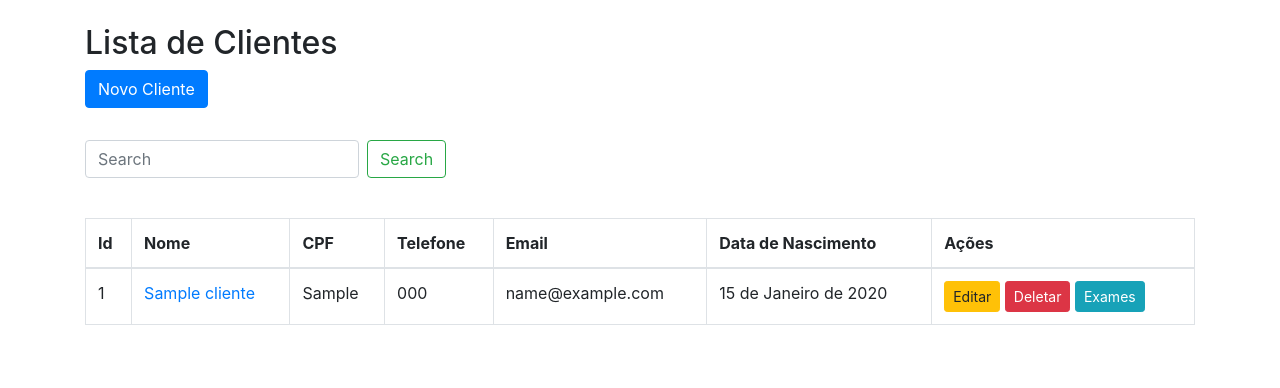
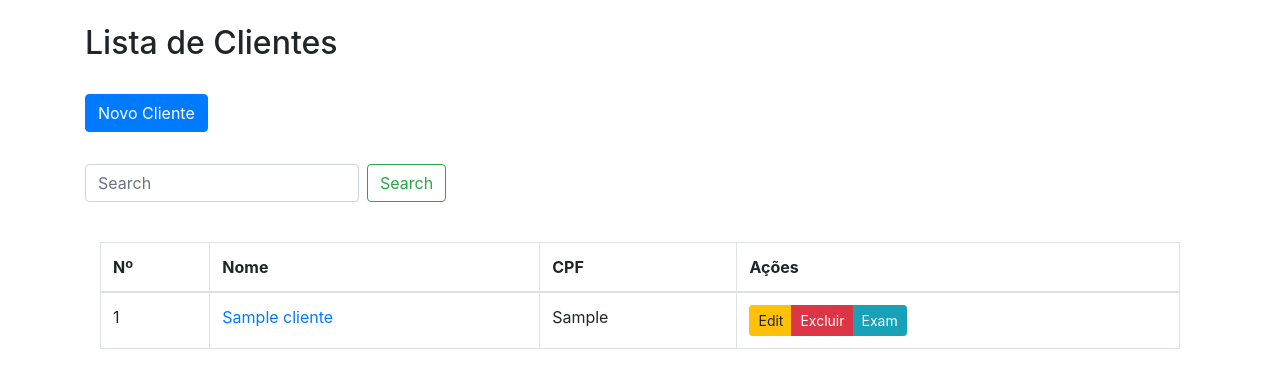
Before and after one commit to douglasinforj/clinica, a Django app: page /clientes/ in a window 1280 px wide. Shown: the part 56-444 px from the top of the page. Run offline with Django 4.2, Linux system fonts and the light colour scheme; a user stored in the database is signed in; tables that the repository leaves empty hold one stand-in row (values such as "Sample post"); some libraries are stand-ins or nearby versions.

Commit message:
Editando cliente_list, diminuindo grade da tabela e ajustando layout

```diff
--- a/cadastros/templates/cadastros/cliente_list.html
+++ b/cadastros/templates/cadastros/cliente_list.html
@@ -4,6 +4,7 @@
 
 {% block content %}
 <h2>Lista de Clientes</h2>
+<br>
 <a href="{% url 'cliente_create' %}" class="btn btn-primary mb-3">Novo Cliente</a>
 <br>
 <form class="form-inline">
@@ -13,15 +14,17 @@
 <br>
 
 
+<div class="container">
+    <div class="row">
+        <div class="col">
+            <div class="table-responsive">
                 <table class="table table-bordered">
                     <thead>
                         <tr>
-            <th>Id</th>
+                            <th>Nº</th>
                             <th>Nome</th>
                             <th>CPF</th>
-            <th>Telefone</th>
-            <th>Email</th>
-            <th>Data de Nascimento</th>
+
                             <th>Ações</th>
                         </tr>
                     </thead>
@@ -31,17 +34,20 @@
                             <td>{{ cliente.id }}</td>
                             <td><a href="{% url 'cliente_detail' cliente.id %}">{{ cliente.nome }}</a></td>
                             <td>{{ cliente.cpf }}</td>
-            <td>{{ cliente.telefone }}</td>
-            <td>{{ cliente.email }}</td>
-            <td>{{ cliente.data_nascimento }}</td>
                             <td>
-                <a href="{% url 'cliente_update' cliente.id %}" class="btn btn-warning btn-sm">Editar</a>
-                <a href="{% url 'cliente_delete' cliente.id %}" class="btn btn-danger btn-sm">Deletar</a>
-                <a href="{% url 'exame_list' cliente.id %}" class="btn btn-info btn-sm">Exames</a>
+                                <div class="btn-group" role="group">
+                                    <a href="{% url 'cliente_update' cliente.id %}" class="btn btn-warning btn-sm">Edit</a>
+                                    <a href="{% url 'cliente_delete' cliente.id %}" class="btn btn-danger btn-sm">Excluir </a>
+                                    <a href="{% url 'exame_list' cliente.id %}" class="btn btn-info btn-sm">Exam</a>
+                                </div>
                             </td>
                         </tr>
                         {% endfor %}
                     </tbody>
                 </table>
+            </div>
+        </div>
+    </div>
+</div>
 
 {% endblock %}
```
Lines whose indentation alone changed are shown as unchanged.
